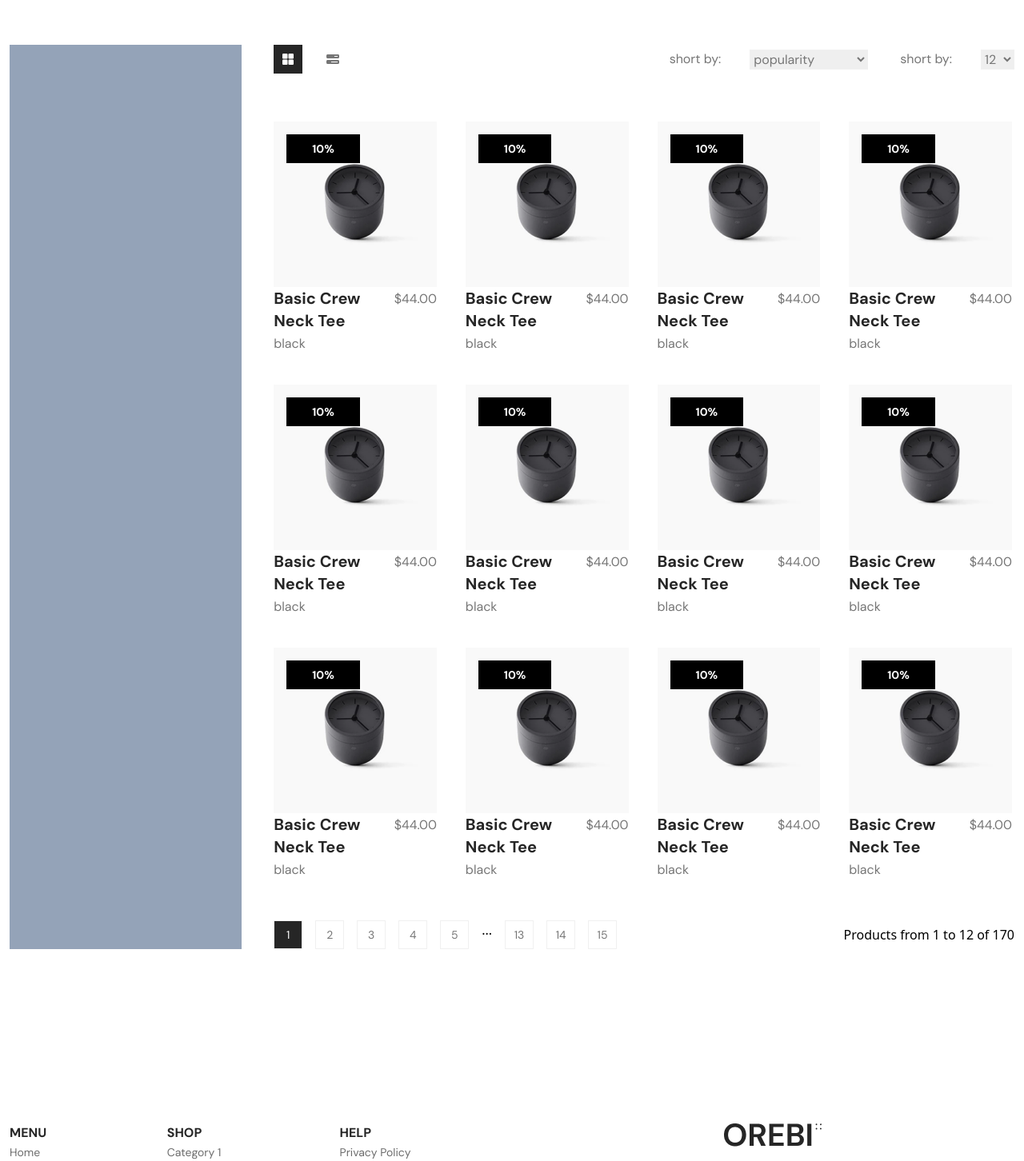
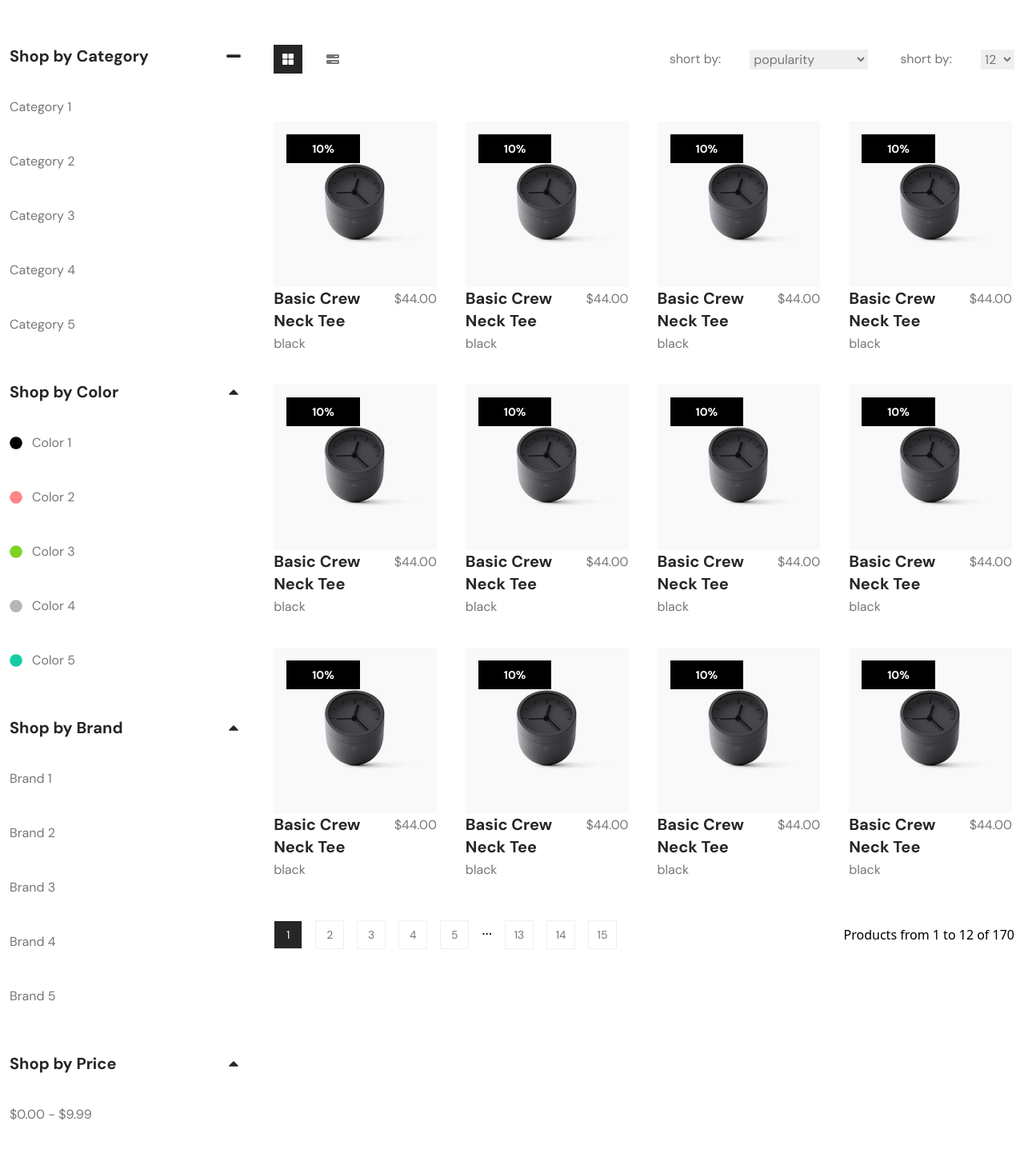
Before and after one commit to Mohammad-Nadil/orebi, a React (Vite) app: page /product in a window 1280 px wide. Shown: the part 340-1792 px from the top of the page at 80% size. Built offline with nearby package versions, Linux system fonts and the light colour scheme.

Commit message:
product filter added

```diff
--- a/src/component/Paginate.jsx
+++ b/src/component/Paginate.jsx
@@ -3,15 +3,19 @@ import ReactDOM from "react-dom";
 import ReactPaginate from "react-paginate";
 import ProductItem from "./layer/ProductItem";
 import p1 from "/Arrivals/productItem1.png";
+import VerticalProductItem from "./layer/VerticalProductItem";
 // Example items, to simulate fetching from another resources.
 const items = [1,2,3,4,5,6,7,8,9,10,11,12,13,14,1,2,3,4,5,6,7,8,9,10,11,12,13,14,1,2,3,4,5,6,7,8,9,10,11,12,13,14,1,2,3,4,5,6,7,8,9,10,11,12,13,14,1,2,3,4,5,6,7,8,9,10,11,12,13,14,1,2,3,4,5,6,7,8,9,10,11,12,13,14,1,2,3,4,1,2,3,4,5,6,7,8,9,10,11,12,13,14,1,2,3,4,5,6,7,8,9,10,11,12,13,14,1,2,3,4,5,6,7,8,9,10,11,12,13,14,1,2,3,4,5,,7,8,9,10,11,12,13,14,1,2,3,4,5,6,7,8,9,10,11,12,13,14,1,2,3,4,5,6,7,8,9,10,11,12,
 ];
 
 function Items({ currentItems }) {
+  let [grid, setGrid] = useState(true);
+
   return (
     <>
       {currentItems &&
-        currentItems.map((item, index) => (
+        currentItems.map((item, index) =>
+          grid ? (
             <ProductItem
               src={p1}
               pName="Basic Crew Neck Tee"
@@ -21,7 +25,18 @@ function Items({ currentItems }) {
               offerEye={true}
               key={index}
             />
-        ))}
+          ) : (
+            <VerticalProductItem
+              src={p1}
+              pName="Basic Crew Neck Tee"
+              price="$44.00"
+              color="black"
+              offer="10%"
+              offerEye={true}
+              key={index}
+            />
+          )
+        )}
     </>
   );
 }
@@ -72,7 +87,9 @@ const Paginate = ({ itemsPerPage }) => {
           renderOnZeroPageCount={null}
         />
         <p>
-          {`Products from ${itemOffset + 1} to ${endOffset > items.length ? items.length : endOffset} of ${items.length}`}
+          {`Products from ${itemOffset + 1} to ${
+            endOffset > items.length ? items.length : endOffset
+          } of ${items.length}`}
         </p>
       </div>
     </>
--- a/src/component/layer/ProductItem.jsx
+++ b/src/component/layer/ProductItem.jsx
@@ -33,7 +33,7 @@ const ProductItem = ({ className, src, pName, price, color, offer, offerEye }) =
     window.addEventListener("resize", widthSize);
   }, []);
 
-// w-[44vw] sm:w-[19vw] md:w-[20.5vw]
+
   return (
     <div className={`w-[44vw] sm:w-[22%] 2xl:w-[370px] ${className}`}>
       <div className="image w-full h-[auto] 2xl:h-[370px] relative group">
--- /dev/null
+++ b/src/component/layer/VerticalProductItem.jsx
@@ -0,0 +1,63 @@
+import React, { useEffect, useState } from "react";
+import { FaHeart } from "react-icons/fa";
+import { LuRefreshCw } from "react-icons/lu";
+import { FaShoppingCart } from "react-icons/fa";
+
+const Li = ({ liText, icon }) => {
+  return (
+    <li className="flex flex-row-reverse justify-end items-center gap-x-4 ">
+      <p className="font-DM text-secondary hover:font-bold hover:text-primary hover:cursor-pointer transition-all duration-300 md:text-sm lg:text-base ">
+        {liText}
+      </p>
+      {icon}
+    </li>
+  );
+};
+
+const VerticalProductItem = ({
+  className,
+  src,
+  pName,
+  price,
+  color,
+  offer,
+  offerEye,
+}) => {
+  let [OfferShow, setOfferShow] = useState(offerEye);
+
+  return (
+    <div className={`w-full grid grid-cols-8 h-44 ${className}`}>
+      <div className="image overflow-hidden grid content-center h-44 relative group ">
+        <button
+          className={` absolute top-4 left-4 font-DM font-bold text-[10px] sm:text-xs lg:text-sm text-white bg-black ${
+            OfferShow ? " py-1 px-2 " : "p-0"
+          } `}
+        >
+          {offer}
+        </button>
+        <img src={src} className=" w-44   " alt="" />
+      </div>
+      <div className="text py-3 px-2 flex flex-col justify-between col-span-5 " >
+          <p className="text-primary font-DM text-sm md:text-xl font-bold">
+            {pName}
+          </p>
+          <span className="font-DM text-secondary text-sm lg:text-base sm:leading-5 xl:leading-[30px]">
+            {price}
+          </span>
+        <p className="font-DM text-secondary text-xs lg:text-base xl:leading-[30px]">
+          {color}
+        </p>
+        <p className="font-DM text-secondary">Lorem ipsum, dolor sit amet consectetur adipisicing elit. Maiores sapiente quis iusto placeat tempora repellat accusantium delectus voluptatem ducimus nihil amet ?</p>
+      </div>
+      <div className=" col-span-2 p-6 flex flex-col justify-between   transition-all duration-300">
+        <ul className="flex flex-col gap-y-3">
+          <Li liText="Add to Wish List" icon={<FaHeart />} />
+          <Li liText="Compare" icon={<LuRefreshCw />} />
+          <Li liText="Add to Cart" icon={<FaShoppingCart />} />
+        </ul>
+      </div>
+    </div>
+  );
+};
+
+export default VerticalProductItem;
--- a/src/component/page/Shop.jsx
+++ b/src/component/page/Shop.jsx
@@ -3,46 +3,169 @@ import BreadCrum from "../BreadCrum";
 import Container from "../layer/Container";
 import { IoGrid } from "react-icons/io5";
 import { FaBarsProgress } from "react-icons/fa6";
-import { FaCaretDown } from "react-icons/fa";
+import {
+  FaArrowUp,
+  FaCaretDown,
+  FaCaretUp,
+  FaCircle,
+  FaMinus,
+  FaPlus,
+} from "react-icons/fa";
 import Paginate from "../Paginate";
 
 const Shop = () => {
-
-  let [showNumber, setShowNumber] = useState(12)
-  let numberUpdate = (element)=>{
-    let numberCollect = Number(element.target.value)
-    setShowNumber(numberCollect)
-  }
+  let [showNumber, setShowNumber] = useState(12);
+  let numberUpdate = (element) => {
+    let numberCollect = Number(element.target.value);
+    setShowNumber(numberCollect);
+  };
+  let [showCat, setShowCat] = useState(true);
+  let [showColor, setShowColor] = useState(true);
+  let [showBrand, setShowBrand] = useState(true);
+  let [showPrice, setShowPrice] = useState(true);
 
   return (
     <>
       <Container>
         <BreadCrum />
         <div className="flex gap-10 justify-between pt-32">
-          <div className="left w-[23.3125rem] bg-slate-400 "></div>
+          <div className="filterClass flex flex-col gap-5 w-[23.3125rem]  ">
+            <div className="categoryFilter">
+              <div
+                onClick={() => setShowCat(!showCat)}
+                className="font-DM font-bold text-xl text-primary flex justify-between items-center "
+              >
+                <p>Shop by Category</p>
+                {showCat ? <FaMinus /> : <FaPlus />}
+              </div>
+              <ul
+                className={` transition-all duration-300 font-DM leading-7 text-secondary flex flex-col gap-y-10 ${
+                  showCat
+                    ? "  h-auto visible opacity-100 py-9"
+                    : " h-0 invisible opacity-0 "
+                } `}
+              >
+                <li>Category 1</li>
+                <li>Category 2</li>
+                <li>Category 3</li>
+                <li>Category 4</li>
+                <li>Category 5</li>
+              </ul>
+            </div>
+            <div className="colorFilter">
+              <div
+                onClick={() => setShowColor(!showColor)}
+                className="font-DM font-bold text-xl text-primary flex justify-between items-center "
+              >
+                <p>Shop by Color</p>
+                {showColor ? <FaCaretUp /> : <FaCaretDown />}
+              </div>
+              <ul
+                className={` transition-all duration-300 font-DM leading-7 text-secondary flex flex-col gap-y-10 ${
+                  showColor
+                    ? "  h-auto visible opacity-100 py-9"
+                    : " h-0 invisible opacity-0 "
+                } `}
+              >
+                <li className="flex items-center gap-x-3">
+                  <FaCircle className="text-black" />
+                  <p>Color 1</p>
+                </li>
+                <li className="flex items-center gap-x-3">
+                  <FaCircle className="text-[#FF8686]" />
+                  <p>Color 2</p>
+                </li>
+                <li className="flex items-center gap-x-3">
+                  <FaCircle className="text-[#7ED321]" />
+                  <p>Color 3</p>
+                </li>
+                <li className="flex items-center gap-x-3">
+                  <FaCircle className="text-[#B6B6B6]" />
+                  <p>Color 4</p>
+                </li>
+                <li className="flex items-center gap-x-3">
+                  <FaCircle className="text-[#15CBA5]" />
+                  <p>Color 5</p>
+                </li>
+              </ul>
+            </div>
+            <div className="brandFilter">
+              <div
+                onClick={() => setShowBrand(!showBrand)}
+                className="font-DM font-bold text-xl text-primary flex justify-between items-center "
+              >
+                <p>Shop by Brand</p>
+                {showBrand ? <FaCaretUp /> : <FaCaretDown />}
+              </div>
+              <ul
+                className={` transition-all duration-300 font-DM leading-7 text-secondary flex flex-col gap-y-10 ${
+                  showBrand
+                    ? "  h-auto visible opacity-100 py-9"
+                    : " h-0 invisible opacity-0 "
+                } `}
+              >
+                <li>Brand 1</li>
+                <li>Brand 2</li>
+                <li>Brand 3</li>
+                <li>Brand 4</li>
+                <li>Brand 5</li>
+              </ul>
+            </div>
+            <div className="colorFilter">
+              <div
+                onClick={() => setShowPrice(!showPrice)}
+                className="font-DM font-bold text-xl text-primary flex justify-between items-center "
+              >
+                <p>Shop by Price</p>
+                {showPrice ? <FaCaretUp /> : <FaCaretDown />}
+              </div>
+              <ul
+                className={` transition-all duration-300 font-DM leading-7 text-secondary flex flex-col gap-y-10 ${
+                  showPrice
+                    ? "  h-auto visible opacity-100 py-9"
+                    : " h-0 invisible opacity-0 "
+                } `}
+              >
+                <li>$0.00 - $9.99</li>
+                <li>$10.00 - $19.99</li>
+                <li>$20.00 - $29.99</li>
+                <li>$30.00 - $39.99</li>
+                <li>$40.00 - $49.99</li>
+              </ul>
+            </div>
+          </div>
           <div className="right w-[74.375rem] flex flex-col gap-y-[3.75rem]">
             <div className="up flex justify-between ">
               <div className="icon flex gap-x-5">
-                <div className=" w-9 h-9 bg-primary text-white grid place-content-center" >
-                <IoGrid />
+                <div className=" w-9 h-9 bg-primary text-white grid place-content-center">
+                  <IoGrid />
                 </div>
-                <div className=" w-9 h-9 bg text-secondary grid place-content-center" >
-                <FaBarsProgress />
+                <div className=" w-9 h-9 bg text-secondary grid place-content-center">
+                  <FaBarsProgress />
                 </div>
               </div>
               <div className="short flex gap-x-10 font-DM leading-7 text-secondary">
-                <div className=" flex items-center gap-x-9" >
+                <div className=" flex items-center gap-x-9">
                   <p>short by:</p>
                   <select className="border border-[#F0F0F0]" name="" id="">
                     <option value="popularity">popularity</option>
                     <option value="rating">rating</option>
-                    <option value="price: low to high">price: low to high</option>
-                    <option value="price: high to low">price: high to low</option>
+                    <option value="price: low to high">
+                      price: low to high
+                    </option>
+                    <option value="price: high to low">
+                      price: high to low
+                    </option>
                   </select>
                 </div>
-                <div className=" flex items-center gap-x-9" >
+                <div className=" flex items-center gap-x-9">
                   <p>short by:</p>
-                  <select className="border border-[#F0F0F0]" onChange={numberUpdate} name="" id="">
+                  <select
+                    className="border border-[#F0F0F0]"
+                    onChange={numberUpdate}
+                    name=""
+                    id=""
+                  >
                     <option value="12">12</option>
                     <option value="24">24</option>
                     <option value="36">36</option>
```
Lines whose indentation alone changed are shown as unchanged.
